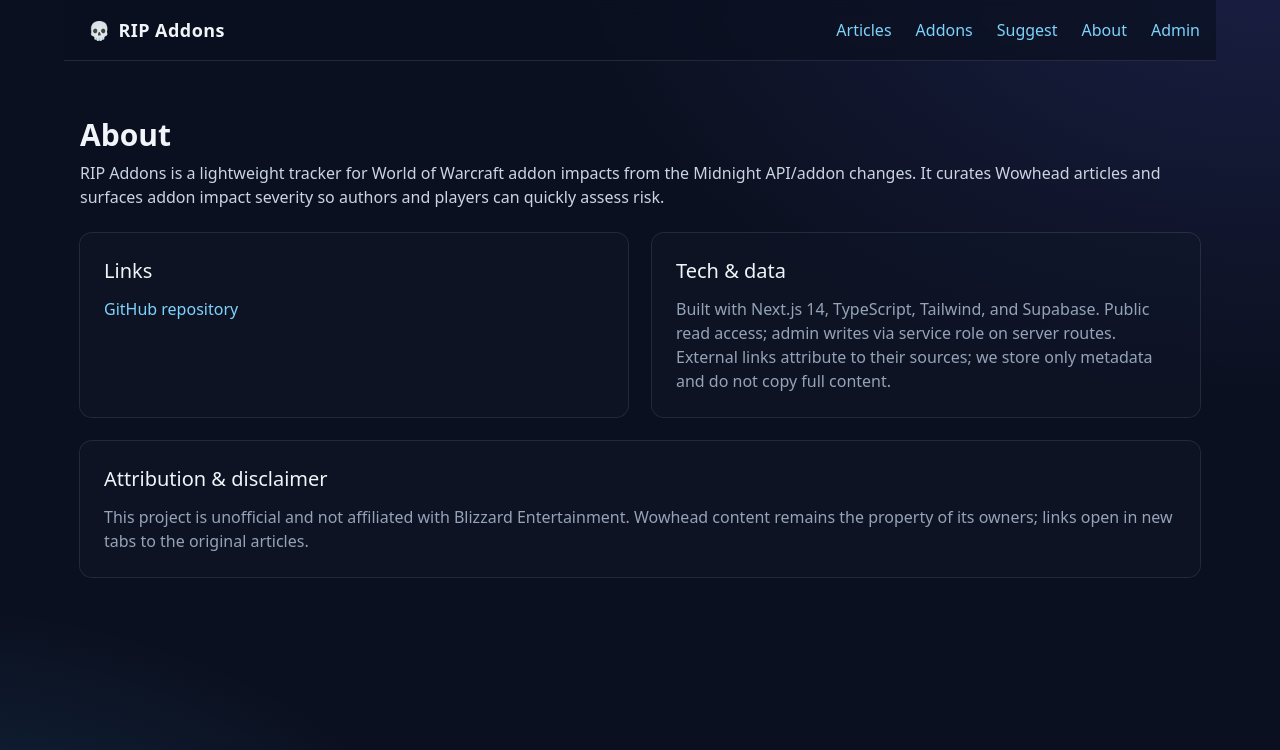
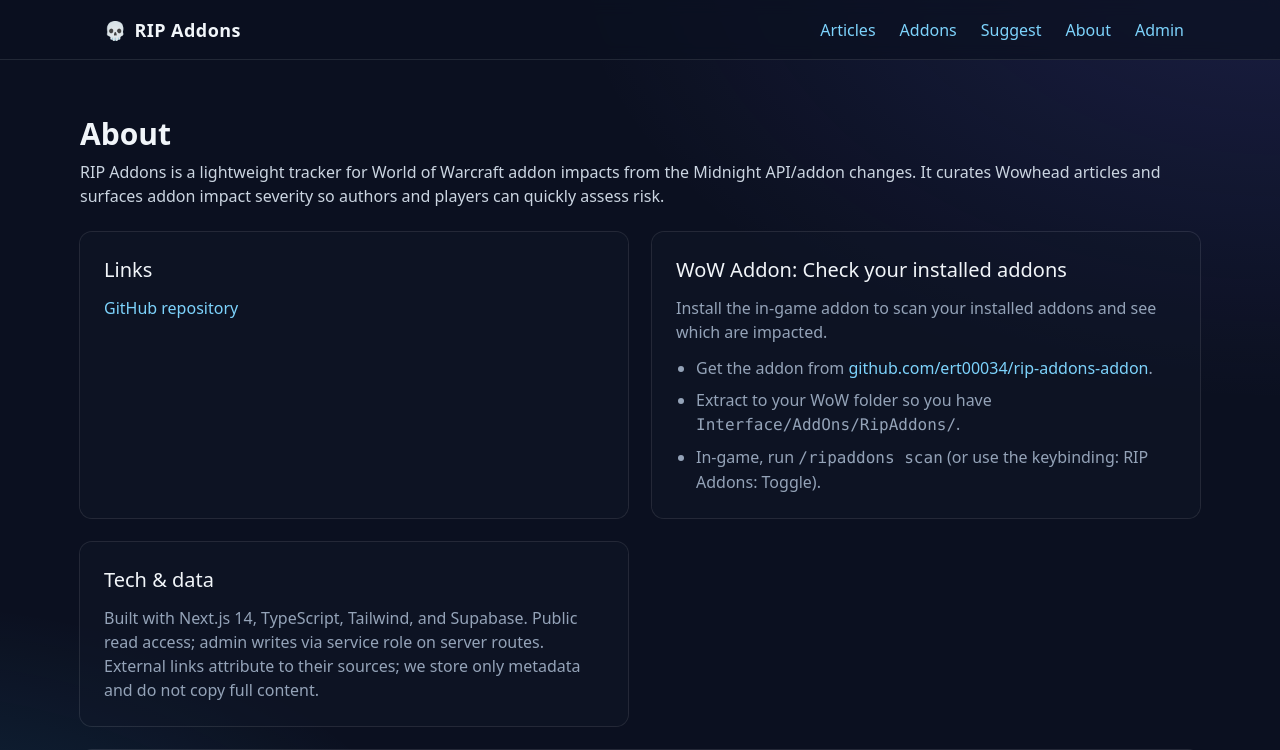
Before and after one commit to ert00034/midnight-hitlist, a Next.js app: page /about in a window 1280 px wide. Shown: the top 750 px of the page. Built offline with nearby package versions, Linux system fonts and the light colour scheme.

Commit message:
navbar fix + addon link

```diff
--- a/app/about/page.tsx
+++ b/app/about/page.tsx
@@ -30,6 +30,32 @@ export default function AboutPage() {
           </section>
 
           <section className="rounded-xl bg-slate-900/40 p-6 ring-1 ring-white/10 hover:shadow-glow transition">
+            <h2 className="text-xl font-medium">WoW Addon: Check your installed addons</h2>
+            <p className="mt-3 text-slate-400">
+              Install the in-game addon to scan your installed addons and see which are impacted.
+            </p>
+            <ul className="mt-3 list-disc space-y-2 pl-5 text-slate-400">
+              <li>
+                Get the addon from{' '}
+                <Link
+                  href="https://github.com/ert00034/rip-addons-addon"
+                  target="_blank"
+                  rel="noopener noreferrer"
+                  className="text-sky-300 hover:underline"
+                >
+                  github.com/ert00034/rip-addons-addon
+                </Link>.
+              </li>
+              <li>
+                Extract to your WoW folder so you have <code>Interface/AddOns/RipAddons/</code>.
+              </li>
+              <li>
+                In-game, run <code>/ripaddons scan</code> (or use the keybinding: RIP Addons: Toggle).
+              </li>
+            </ul>
+          </section>
+
+          <section className="rounded-xl bg-slate-900/40 p-6 ring-1 ring-white/10 hover:shadow-glow transition">
             <h2 className="text-xl font-medium">Tech & data</h2>
             <p className="mt-3 text-slate-400">
               Built with Next.js 14, TypeScript, Tailwind, and Supabase. Public read access; admin writes via service role on server routes.
--- a/components/Navbar.tsx
+++ b/components/Navbar.tsx
@@ -3,8 +3,9 @@ import Link from 'next/link';
 
 export function Navbar() {
   return (
-    <nav className="sticky top-0 z-50 -mx-4 mb-4 border-b border-white/10 bg-[#0b1020]/70 backdrop-blur">
-      <div className="mx-auto flex max-w-6xl items-center justify-between px-4 py-3">
+    <nav className="sticky top-0 z-50 mb-4 relative">
+      <div className="pointer-events-none absolute inset-y-0 left-1/2 w-screen -translate-x-1/2 border-b border-white/10 bg-[#0b1020]/70 backdrop-blur"></div>
+      <div className="relative z-10 mx-auto flex max-w-6xl items-center justify-between px-4 py-3">
         <Link
           href="/"
           className="inline-flex items-center gap-2 rounded-md px-2 py-1 text-lg font-semibold tracking-wide text-slate-100 no-underline ring-1 ring-transparent transition hover:bg-white/5 hover:text-slate-100 hover:no-underline hover:ring-white/15 hover:shadow-glow focus-visible:outline-none focus-visible:ring-2 focus-visible:ring-white/30 active:translate-y-px"
```
